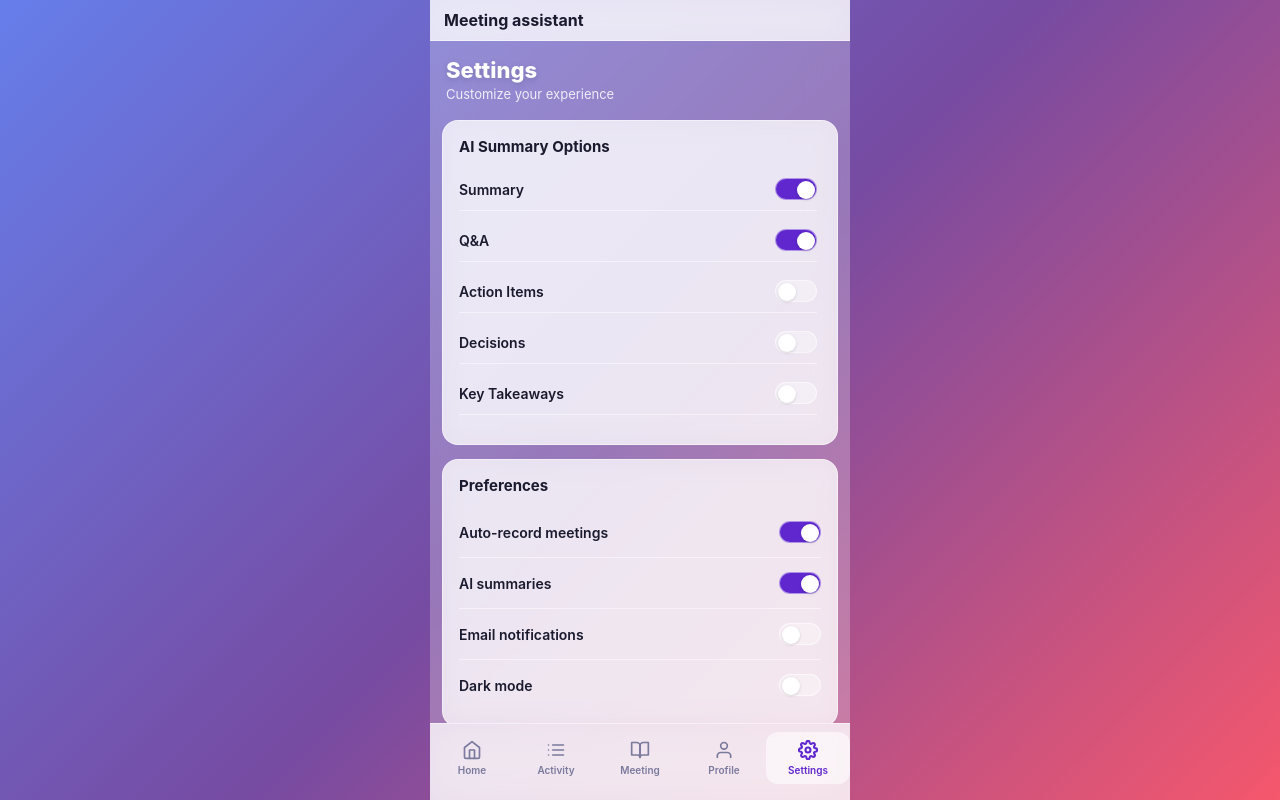
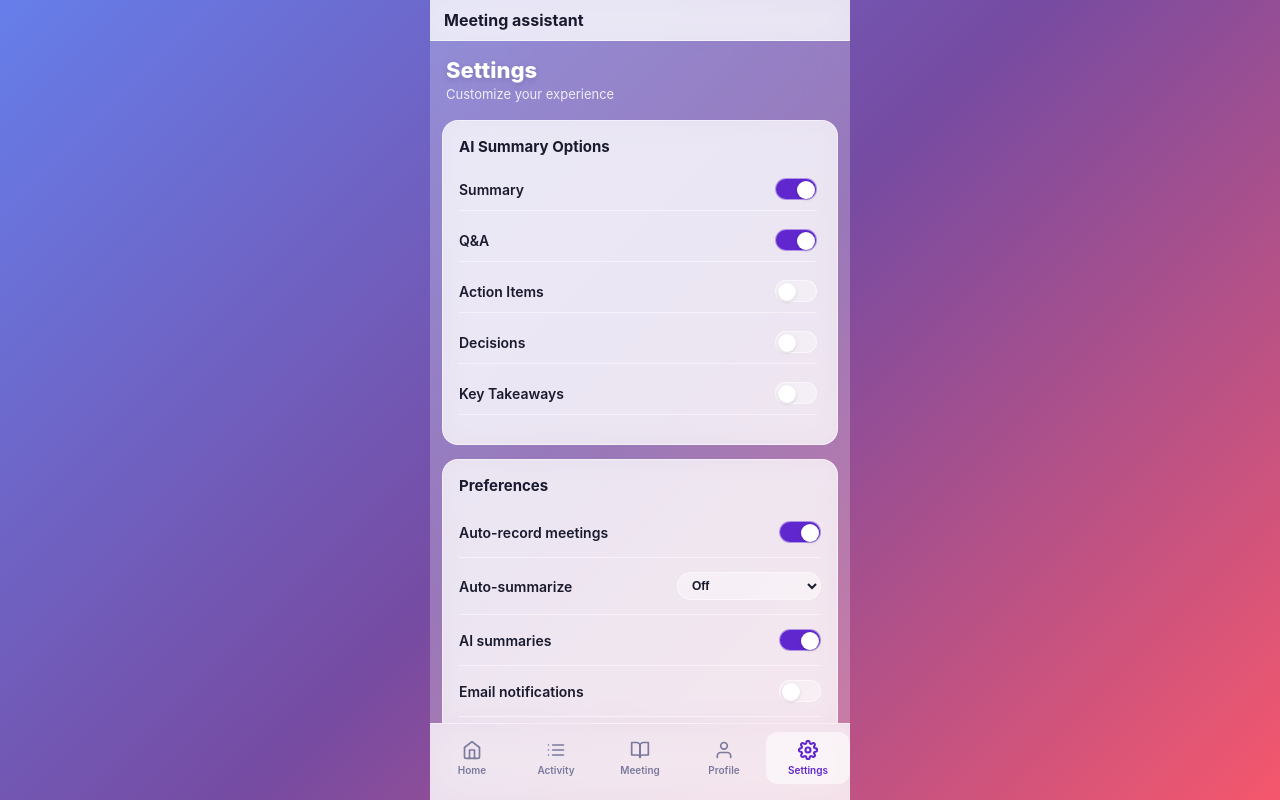
Before and after one commit to kannanjmc/interfaceai-assignment, a Flask app: page /settings in a window 1280 px wide. Run offline with Flask 3, Linux system fonts and the light colour scheme; some libraries are stand-ins or nearby versions.

Commit message:
Add auto-summarize interval setting

```diff
--- a/src/ui_app/static/css/style.css
+++ b/src/ui_app/static/css/style.css
@@ -815,6 +815,19 @@ html, body {
     font-weight: 700;
 }
 
+.setting-select {
+    background: rgba(255, 255, 255, 0.4);
+    border: 1px solid var(--glass-border);
+    border-radius: var(--radius-pill);
+    padding: 5px 10px;
+    font-size: 12px;
+    font-weight: 600;
+    color: var(--text-primary);
+    cursor: pointer;
+    outline: none;
+    max-width: 150px;
+}
+
 .toggle {
     width: 42px;
     height: 22px;
--- a/src/ui_app/static/js/app.js
+++ b/src/ui_app/static/js/app.js
@@ -92,6 +92,7 @@ document.addEventListener('DOMContentLoaded', function() {
 
     // Settings
     const aiOptionsList = document.getElementById('aiOptionsList');
+    const autoSummaryInterval = document.getElementById('autoSummaryInterval');
 
     // Settings toggles
     const toggles = document.querySelectorAll('.toggle');
@@ -101,7 +102,9 @@ document.addEventListener('DOMContentLoaded', function() {
 
     const AI_OPTIONS_KEY = 'aiSummaryOptions';
     const AI_CACHE_KEY = 'aiSummaryCache';
+    const AUTO_INTERVAL_KEY = 'autoSummaryInterval';
     const DEFAULT_AI_OPTIONS = ['summary', 'qa'];
+    let autoSummaryTimer = null;
 
     function getAiSummaryOptions() {
         try {
@@ -127,6 +130,44 @@ document.addEventListener('DOMContentLoaded', function() {
             }
         } catch (e) {}
         return {};
+    }
+
+    function getAutoSummaryInterval() {
+        try {
+            const saved = localStorage.getItem(AUTO_INTERVAL_KEY);
+            if (saved) {
+                return parseInt(saved, 10);
+            }
+        } catch (e) {}
+        return 0;
+    }
+
+    function setAutoSummaryInterval(seconds) {
+        try {
+            localStorage.setItem(AUTO_INTERVAL_KEY, String(seconds));
+        } catch (e) {}
+    }
+
+    function startAutoSummary() {
+        stopAutoSummary();
+        const seconds = getAutoSummaryInterval();
+        if (seconds > 0 && isRecording) {
+            autoSummaryTimer = setInterval(function() {
+                const activeChip = document.querySelector('.option-chip.active');
+                const key = activeChip ? activeChip.getAttribute('data-option') : 'summary';
+                if (activeChip && summaryContent) {
+                    summaryContent.classList.remove('collapsed');
+                }
+                loadSummaryContent(key, true);
+            }, seconds * 1000);
+        }
+    }
+
+    function stopAutoSummary() {
+        if (autoSummaryTimer) {
+            clearInterval(autoSummaryTimer);
+            autoSummaryTimer = null;
+        }
     }
 
     function setSummaryCache(key, data) {
@@ -412,10 +453,12 @@ document.addEventListener('DOMContentLoaded', function() {
             if (isRecording) {
                 this.innerHTML = '<svg class="icon" viewBox="0 0 24 24" fill="currentColor"><rect x="6" y="6" width="12" height="12" rx="2"></rect></svg>';
                 updateRecordingStatus(true);
+                startAutoSummary();
                 showToast('Recording resumed');
             } else {
                 this.innerHTML = '<svg class="icon" viewBox="0 0 24 24" fill="currentColor"><polygon points="5 3 19 12 5 21 5 3"></polygon></svg>';
                 updateRecordingStatus(false);
+                stopAutoSummary();
                 showToast('Recording paused');
             }
         });
@@ -625,10 +668,26 @@ document.addEventListener('DOMContentLoaded', function() {
         return div.innerHTML;
     }
 
+    // Auto-summarize interval select
+    if (autoSummaryInterval) {
+        autoSummaryInterval.value = String(getAutoSummaryInterval());
+        autoSummaryInterval.addEventListener('change', function() {
+            const seconds = parseInt(this.value, 10);
+            setAutoSummaryInterval(seconds);
+            if (isRecording) {
+                startAutoSummary();
+            }
+        });
+    }
+
     // Initialize
     renderFloatingOptions();
     renderSettingsOptions();
     renderChips();
+
+    if (isRecording) {
+        startAutoSummary();
+    }
 
     const firstChip = document.querySelector('.option-chip');
     if (firstChip && summaryTitle && summaryText) {
--- a/src/ui_app/templates/index.html
+++ b/src/ui_app/templates/index.html
@@ -237,6 +237,17 @@
                     <div class="toggle active"></div>
                 </div>
                 <div class="setting-row">
+                    <span class="setting-label">Auto-summarize</span>
+                    <select class="setting-select" id="autoSummaryInterval">
+                        <option value="0">Off</option>
+                        <option value="5">Every 5 seconds</option>
+                        <option value="10">Every 10 seconds</option>
+                        <option value="30">Every 30 seconds</option>
+                        <option value="60">Every 1 minute</option>
+                        <option value="300">Every 5 minutes</option>
+                    </select>
+                </div>
+                <div class="setting-row">
                     <span class="setting-label">AI summaries</span>
                     <div class="toggle active"></div>
                 </div>
```
